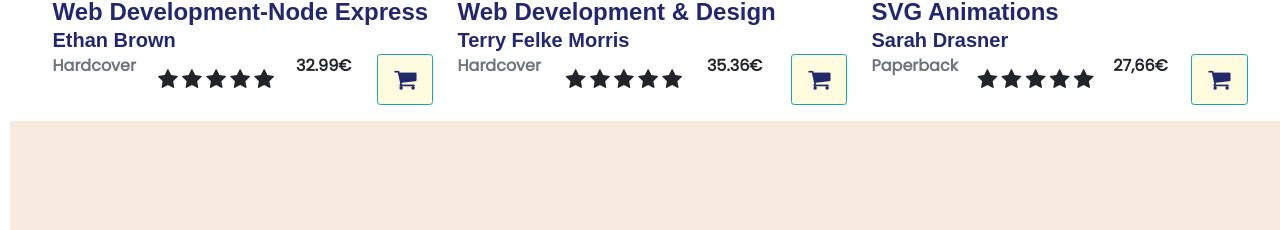
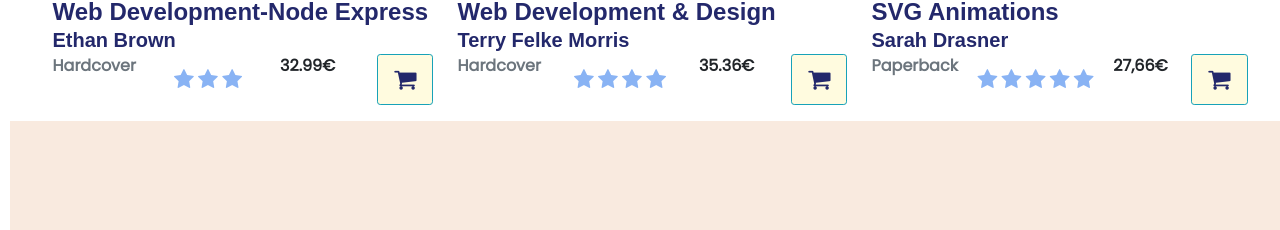
Before and after one commit to dianavile/bookstore-bootstrap, a plain HTML site: page index.html in a window 1280 px wide. Shown: the part 2901-3131 px from the top of the page. Drawn offline with nearby package versions, Linux system fonts and the light colour scheme; a web font is replaced by a local one.

Commit message:
add styling to starrating

```diff
--- a/css/style.css
+++ b/css/style.css
@@ -194,8 +194,8 @@
     width: 100vw;
 }
 
-.i.fa.fa-star.fa-lg::before {
-    color: #fffbdf;
+.fa-star {
+    color: #89b3f4;
 }
 
 .div.container-fluid {
--- a/index.html
+++ b/index.html
@@ -264,7 +264,6 @@
                                         <i class="fa fa-star fa-lg"></i>
                                         <i class="fa fa-star fa-lg"></i>
                                         <i class="fa fa-star fa-lg"></i>
-                                        <i class="fa fa-star fa-lg"></i>
                                     </div>
                                     <div>
                                         <p class="text-right my-0">27.21&euro;</p>
@@ -339,14 +338,13 @@
                                     <i class="fa fa-star fa-lg"></i>
                                     <i class="fa fa-star fa-lg"></i>
                                     <i class="fa fa-star fa-lg"></i>
-                                    <i class="fa fa-star fa-lg"></i>
                                 </div>
                                 <div>
                                     <p class="text-right my-0">43.45&euro;</p>
                                 </div>
                                 <button type="button" class="btn btn-sm btn-outline-info ml-1">
-                    <i class="fa fa-shopping-cart" aria-hidden="true"></i>
-                  </button>
+                                    <i class="fa fa-shopping-cart" aria-hidden="true"></i>
+                                </button>
                             </div>
                         </div>
                     </div>
@@ -443,8 +441,6 @@
                                     <i class="fa fa-star fa-lg"></i>
                                     <i class="fa fa-star fa-lg"></i>
                                     <i class="fa fa-star fa-lg"></i>
-                                    <i class="fa fa-star fa-lg"></i>
-                                    <i class="fa fa-star fa-lg"></i>
                                 </div>
                                 <div>
                                     <p class="text-right my-0">32.99&euro;</p>
@@ -471,7 +467,6 @@
                                     Hardcover
                                 </p>
                                 <div class="align-self-center">
-                                    <i class="fa fa-star fa-lg"></i>
                                     <i class="fa fa-star fa-lg"></i>
                                     <i class="fa fa-star fa-lg"></i>
                                     <i class="fa fa-star fa-lg"></i>
```
